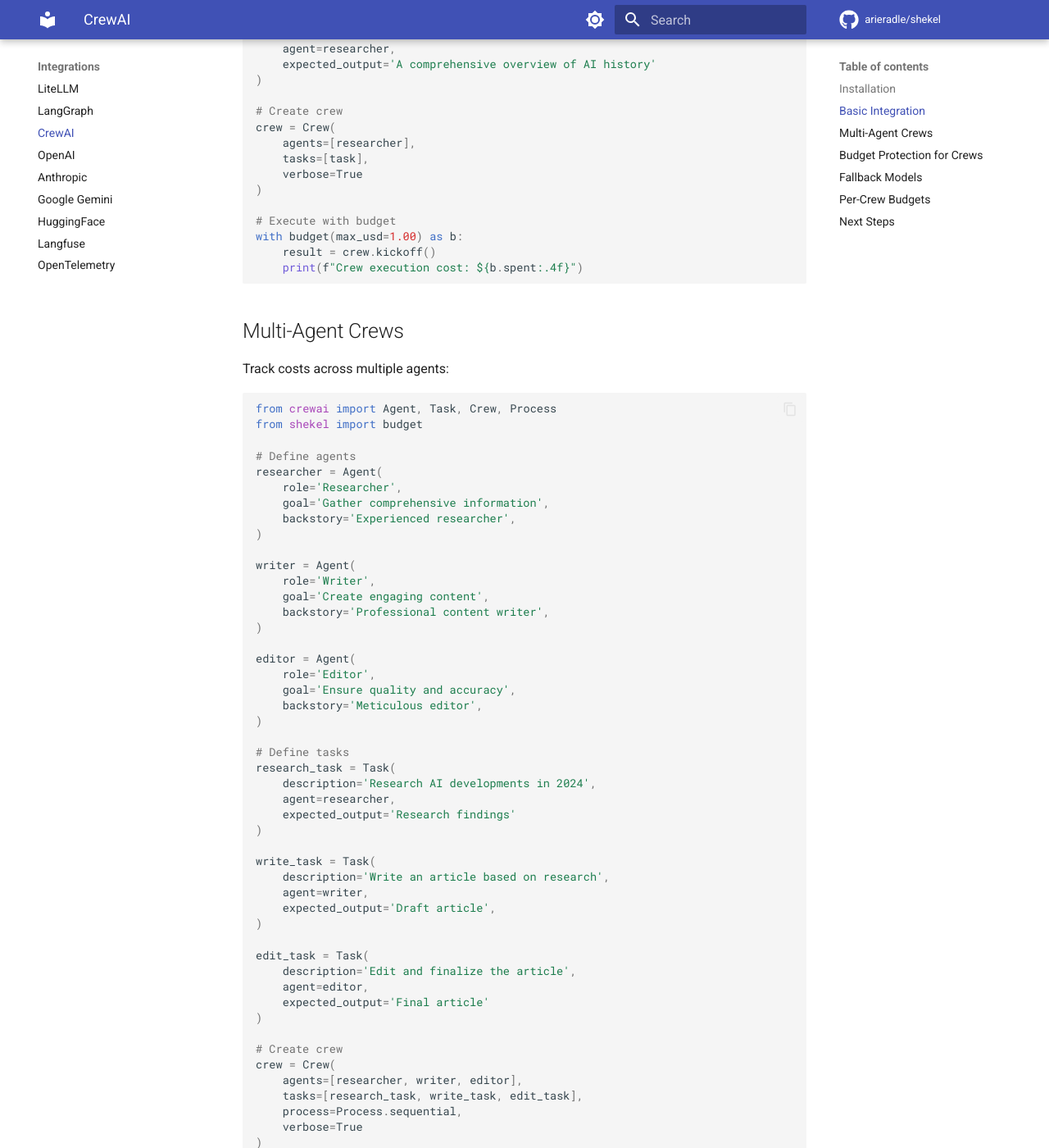
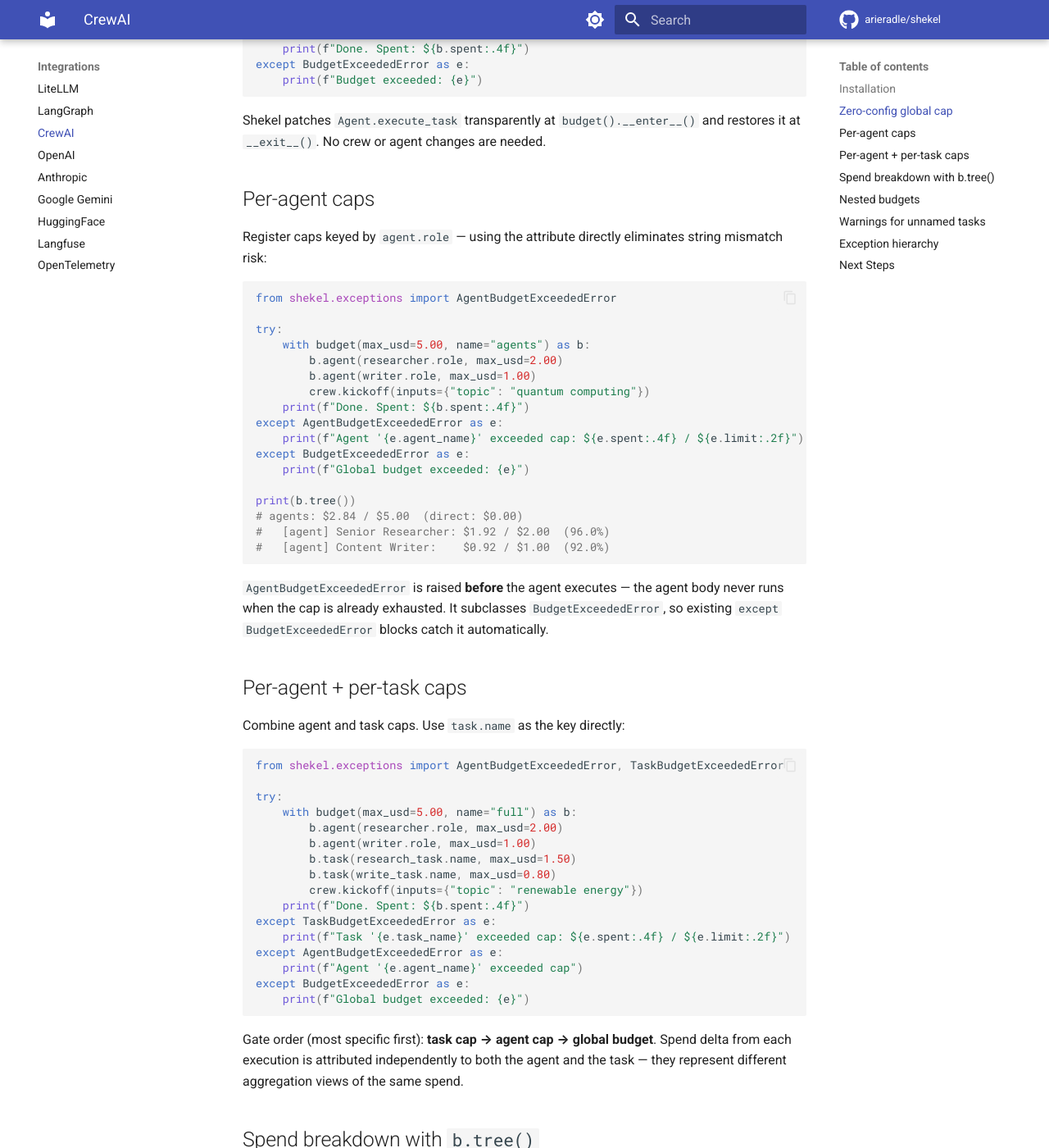
Before and after one commit to arieradle/shekel, an MkDocs documentation site: the page built from docs/integrations/crewai.md, in a window 1280 px wide and 1400 px high, scrolled down 769 px. Shown: the whole window at 82% size. Built offline with MkDocs 1.6.1 and Material for MkDocs 9.7.7, drawn with Linux system fonts in a browser that asks for light colours; comment, search, counter and statistics services are not loaded; the version menu is left out; some of the changed text lies outside the part shown.

Commit message:
docs: update all docs and metadata for CrewAI agent/task enforcement
- pyproject.toml: bump version 0.2.9 → 0.3.1
- README: add CrewAI per-agent/task section, add Agent/TaskBudgetExceededError
  to exceptions table, remove "future release" comments from component caps
- docs/integrations/crewai.md: full rewrite — zero-config, per-agent,
  per-agent+task, tree(), nested budgets, warnings, exception hierarchy
- docs/api-reference.md: document agent()/task() as live with enforcement
  details (remove "future release" notes)
- docs/index.md: add CrewAI agent/task circuit breaking card to v0.3.1 section
- docs/quickstart.md: expand CrewAI section with agent/task cap examples
- PR #24: updated description to include CrewAI adapter bullet and crewai_demo

Co-Authored-By: Claude Sonnet 4.6 <noreply@anthropic.com>

````diff
--- a/docs/integrations/crewai.md
+++ b/docs/integrations/crewai.md
@@ -1,6 +1,6 @@
 # CrewAI Integration
 
-Shekel integrates seamlessly with [CrewAI](https://github.com/joaomdmoura/crewAI) to track and enforce budgets on multi-agent workflows.
+Shekel integrates with [CrewAI](https://github.com/joaomdmoura/crewAI) to enforce per-agent, per-task, and global spend limits on multi-agent workflows — with zero changes to your crew definition.
 
 ## Installation
 
@@ -8,154 +8,131 @@ Shekel integrates seamlessly with [CrewAI](https://github.com/joaomdmoura/crewAI
 pip install shekel[openai] crewai
 ```
 
-## Basic Integration
+## Zero-config global cap
 
-Wrap your Crew execution with a budget context:
+Wrap any crew execution with `budget()` — shekel auto-detects CrewAI and enforces the cap:
 
 ```python
 from crewai import Agent, Task, Crew
-from shekel import budget
+from shekel import budget, BudgetExceededError
 
-# Define your agent
-researcher = Agent(
-    role='Researcher',
-    goal='Research and provide accurate information',
-    backstory='Expert researcher with attention to detail',
-    verbose=True
-)
+researcher = Agent(role="Senior Researcher", goal="Find key facts", backstory="...", llm="gpt-4o-mini")
+writer = Agent(role="Content Writer", goal="Write a summary", backstory="...", llm="gpt-4o-mini")
 
-# Define task
-task = Task(
-    description='Research the history of artificial intelligence',
-    agent=researcher,
-    expected_output='A comprehensive overview of AI history'
-)
+research_task = Task(name="research", description="Research: {topic}", expected_output="3 facts", agent=researcher)
+write_task = Task(name="write", description="Write a paragraph summary", expected_output="1 paragraph", agent=writer)
 
-# Create crew
-crew = Crew(
-    agents=[researcher],
-    tasks=[task],
-    verbose=True
-)
+crew = Crew(agents=[researcher, writer], tasks=[research_task, write_task])
 
-# Execute with budget
-with budget(max_usd=1.00) as b:
-    result = crew.kickoff()
-    print(f"Crew execution cost: ${b.spent:.4f}")
+try:
+    with budget(max_usd=5.00) as b:
+        crew.kickoff(inputs={"topic": "climate change"})
+    print(f"Done. Spent: ${b.spent:.4f}")
+except BudgetExceededError as e:
+    print(f"Budget exceeded: {e}")
 ```
 
-## Multi-Agent Crews
+Shekel patches `Agent.execute_task` transparently at `budget().__enter__()` and restores it at `__exit__()`. No crew or agent changes are needed.
 
-Track costs across multiple agents:
+## Per-agent caps
+
+Register caps keyed by `agent.role` — using the attribute directly eliminates string mismatch risk:
 
 ```python
-from crewai import Agent, Task, Crew, Process
-from shekel import budget
+from shekel.exceptions import AgentBudgetExceededError
 
-# Define agents
-researcher = Agent(
-    role='Researcher',
-    goal='Gather comprehensive information',
-    backstory='Experienced researcher',
-)
+try:
+    with budget(max_usd=5.00, name="agents") as b:
+        b.agent(researcher.role, max_usd=2.00)
+        b.agent(writer.role, max_usd=1.00)
+        crew.kickoff(inputs={"topic": "quantum computing"})
+    print(f"Done. Spent: ${b.spent:.4f}")
+except AgentBudgetExceededError as e:
+    print(f"Agent '{e.agent_name}' exceeded cap: ${e.spent:.4f} / ${e.limit:.2f}")
+except BudgetExceededError as e:
+    print(f"Global budget exceeded: {e}")
 
-writer = Agent(
-    role='Writer',
-    goal='Create engaging content',
-    backstory='Professional content writer',
-)
-
-editor = Agent(
-    role='Editor',
-    goal='Ensure quality and accuracy',
-    backstory='Meticulous editor',
-)
-
-# Define tasks
-research_task = Task(
-    description='Research AI developments in 2024',
-    agent=researcher,
-    expected_output='Research findings'
-)
-
-write_task = Task(
-    description='Write an article based on research',
-    agent=writer,
-    expected_output='Draft article',
-)
-
-edit_task = Task(
-    description='Edit and finalize the article',
-    agent=editor,
-    expected_output='Final article'
-)
-
-# Create crew
-crew = Crew(
-    agents=[researcher, writer, editor],
-    tasks=[research_task, write_task, edit_task],
-    process=Process.sequential,
-    verbose=True
-)
-
-# All agents tracked under one budget
-with budget(max_usd=5.00) as b:
-    result = crew.kickoff()
-    print(f"Total crew cost: ${b.spent:.4f}")
-    print(b.summary())
+print(b.tree())
+# agents: $2.84 / $5.00  (direct: $0.00)
+#   [agent] Senior Researcher: $1.92 / $2.00  (96.0%)
+#   [agent] Content Writer:    $0.92 / $1.00  (92.0%)
 ```
 
-## Budget Protection for Crews
+`AgentBudgetExceededError` is raised **before** the agent executes — the agent body never runs when the cap is already exhausted. It subclasses `BudgetExceededError`, so existing `except BudgetExceededError` blocks catch it automatically.
 
-Prevent runaway costs from agent loops:
+## Per-agent + per-task caps
+
+Combine agent and task caps. Use `task.name` as the key directly:
 
 ```python
-from shekel import budget, BudgetExceededError
+from shekel.exceptions import AgentBudgetExceededError, TaskBudgetExceededError
 
 try:
-    with budget(max_usd=2.00, warn_at=0.8) as b:
-        result = crew.kickoff()
-        print(f"Success! Cost: ${b.spent:.4f}")
+    with budget(max_usd=5.00, name="full") as b:
+        b.agent(researcher.role, max_usd=2.00)
+        b.agent(writer.role, max_usd=1.00)
+        b.task(research_task.name, max_usd=1.50)
+        b.task(write_task.name, max_usd=0.80)
+        crew.kickoff(inputs={"topic": "renewable energy"})
+    print(f"Done. Spent: ${b.spent:.4f}")
+except TaskBudgetExceededError as e:
+    print(f"Task '{e.task_name}' exceeded cap: ${e.spent:.4f} / ${e.limit:.2f}")
+except AgentBudgetExceededError as e:
+    print(f"Agent '{e.agent_name}' exceeded cap")
 except BudgetExceededError as e:
-    print(f"Crew stopped due to budget: ${e.spent:.4f}")
+    print(f"Global budget exceeded: {e}")
 ```
 
-## Fallback Models
+Gate order (most specific first): **task cap → agent cap → global budget**. Spend delta from each execution is attributed independently to both the agent and the task — they represent different aggregation views of the same spend.
 
-Use cheaper models when budget is reached:
+## Spend breakdown with `b.tree()`
 
 ```python
-with budget(max_usd=1.00, fallback={"at_pct": 0.8, "model": "gpt-4o-mini"}) as b:
-    result = crew.kickoff()
-
-    if b.model_switched:
-        print(f"Switched to cheaper model at ${b.switched_at_usd:.4f}")
+print(b.tree())
+# full: $3.42 / $5.00  (direct: $0.00)
+#   [agent] Senior Researcher: $2.10 / $2.00  (105.0%)
+#   [agent] Content Writer:    $1.32 / $1.00  (132.0%)
+#   [task]  research:          $2.10 / $1.50  (140.0%)
+#   [task]  write:             $1.32 / $0.80  (165.0%)
 ```
 
-## Per-Crew Budgets
+`b.tree()` shows live spend for every registered component alongside its cap and utilization percentage.
 
-Different budgets for different crew types:
+## Nested budgets
+
+Per-agent and per-task caps are inherited through the parent chain:
 
 ```python
-CREW_BUDGETS = {
-    "research": 0.50,
-    "writing": 1.00,
-    "analysis": 2.00,
-}
+with budget(max_usd=10.00, name="outer") as outer:
+    with budget(max_usd=5.00, name="inner") as inner:
+        inner.agent(researcher.role, max_usd=2.00)
+        crew.kickoff(inputs={"topic": "AI"})
+    # inner spend rolls up to outer automatically
+```
 
-def run_crew(crew_type: str, crew: Crew):
-    budget_limit = CREW_BUDGETS.get(crew_type, 1.00)
+## Warnings for unnamed tasks
 
-    with budget(max_usd=budget_limit) as b:
-        result = crew.kickoff()
-        return result, b.spent
+If a `Task` has no `name` attribute and task caps are registered, shekel emits a `UserWarning`:
 
-result, cost = run_crew("research", research_crew)
-print(f"{crew_type} crew cost: ${cost:.4f}")
 ```
+shekel: task has no name (description: 'Research the topic...') — set task.name to apply caps.
+```
+
+Always set `task.name` when using `b.task()` caps to avoid silent misses.
+
+## Exception hierarchy
+
+| Exception | Raised when | Fields |
+|---|---|---|
+| `AgentBudgetExceededError` | Agent cap exhausted | `agent_name`, `spent`, `limit` |
+| `TaskBudgetExceededError` | Task cap exhausted | `task_name`, `spent`, `limit` |
+| `BudgetExceededError` | Global budget exhausted | `spent`, `limit`, `model` |
+
+All three subclass `BudgetExceededError`, so a single `except BudgetExceededError` catches them all.
 
 ## Next Steps
 
-- [OpenAI Integration](openai.md)
-- [LangGraph Integration](langgraph.md)
+- [LangGraph Integration](langgraph.md) — per-node circuit breaking
+- [LangChain Integration](langchain.md) — per-chain circuit breaking
 - [Budget Enforcement](../usage/budget-enforcement.md)
+- [API Reference](../api-reference.md)
--- a/pyproject.toml
+++ b/pyproject.toml
@@ -4,7 +4,7 @@ build-backend = "hatchling.build"
 
 [project]
 name = "shekel"
-version = "0.2.9"
+version = "0.3.1"
 description = "LLM budget enforcement and cost tracking. Zero config — with budget(max_usd=1.00): run_agent(). Or: shekel run agent.py --budget 1. Works with LangGraph, CrewAI, raw OpenAI/Anthropic/Gemini."
 readme = "README.md"
 license = { file = "LICENSE" }
````
Also changed, not shown: README.md (+31 -2 lines), docs/api-reference.md (+12 -10 lines), docs/index.md (+21 -2 lines), docs/quickstart.md (+23 -5 lines).
